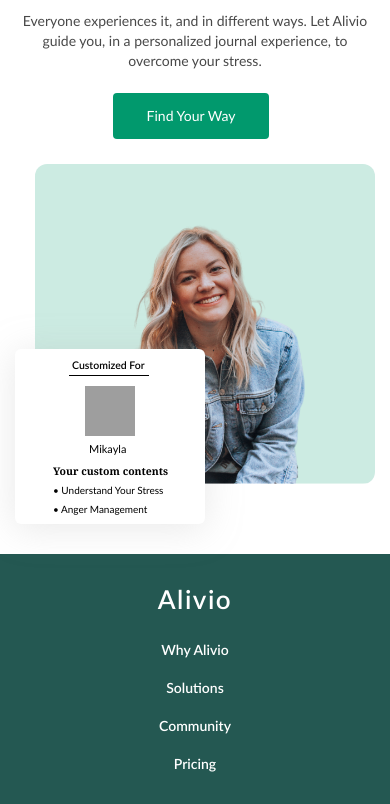
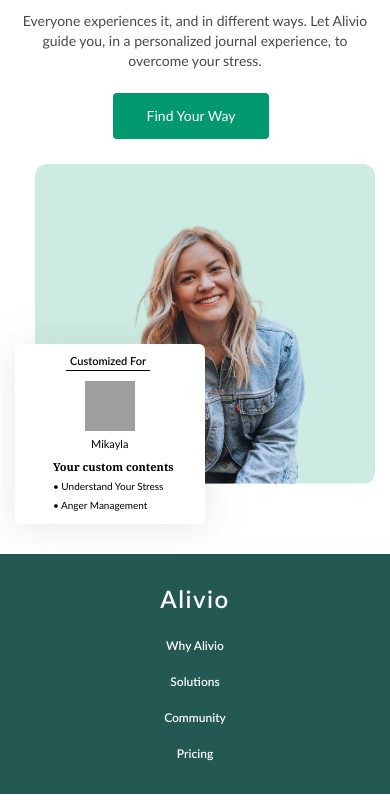
Before and after one commit to Sabirov-Amir/webpage-Alivio, a plain HTML site: page index.html in a window 390 px wide. Shown: the part 3364-4168 px from the top of the page. Drawn offline with nearby package versions, Linux system fonts and the light colour scheme; grey boxes are pictures that could not be loaded.

Commit message:
some corrects

```diff
--- a/scss/adaptive.scss
+++ b/scss/adaptive.scss
@@ -1488,7 +1488,7 @@
         }
 
         &__name {
-            width: 42px;
+            width: 38px;
             font-family: Lato-Regular;
             font-size: 11px;
             color: #000000;
@@ -2071,7 +2071,7 @@
 
         &__card {
             width: 190px;
-            height: 174px;
+            height: 180px;
             position: absolute;
             bottom: 0px;
             left: -30px;
@@ -2083,20 +2083,20 @@
         filter: drop-shadow(0px 4px 18px rgba(165, 165, 165, 0.25));
 
         &__title {
-            width: 74px;
+            width: 80px;
             font-family: Lato-SemiBold;
-            font-size: 10.5px;
+            font-size: 11px;
             color: #000000;
             margin: 11px auto 0px;
             position: relative;
             &::before {
                 content: "";
                 position: absolute;
-                width: 80px;
+                width: 82px;
                 height: 1px;
                 background-color: #000000;
                 bottom: -5px;
-                left: -3px;
+                left: -4px;
             }
         }
 
@@ -2110,7 +2110,7 @@
         }
 
         &__name {
-            width: 42px;
+            width: 38px;
             font-family: Lato-Regular;
             font-size: 11px;
             color: #000000;
@@ -2121,7 +2121,7 @@
             width: 180px;
             font-family: Georgia, 'Times New Roman', Times, serif;
             font-weight: 700;
-            font-size: 10.5px;
+            font-size: 11px;
             color: #000000;
             margin: 12px 0px 0px 38px;
         }
@@ -2695,7 +2695,7 @@
 
         &__card {
             width: 190px;
-            height: 175px;
+            height: 180px;
             position: absolute;
             bottom: 0px;
             left: 0px;
@@ -2707,20 +2707,20 @@
         filter: drop-shadow(0px 4px 18px rgba(165, 165, 165, 0.25));
 
         &__title {
-            width: 76px;
+            width: 80px;
             font-family: Lato-SemiBold;
-            font-size: 10.5px;
+            font-size: 11px;
             color: #000000;
             margin: 11px auto 0px;
             position: relative;
             &::before {
                 content: "";
                 position: absolute;
-                width: 80px;
+                width: 84px;
                 height: 1px;
                 background-color: #000000;
                 bottom: -5px;
-                left: -3px;
+                left: -4px;
             }
         }
 
@@ -2734,7 +2734,7 @@
         }
 
         &__name {
-            width: 42px;
+            width: 38px;
             font-family: Lato-Regular;
             font-size: 11px;
             color: #000000;
@@ -2745,7 +2745,7 @@
             width: 180px;
             font-family: Georgia, 'Times New Roman', Times, serif;
             font-weight: 700;
-            font-size: 10.5px;
+            font-size: 11px;
             color: #000000;
             margin: 12px 0px 0px 38px;
         }
@@ -2770,7 +2770,7 @@
     // ---------------------------------- footer 576 - done
 
     .footer {
-        min-height: 250px;
+        min-height: 240px;
         background: #245852;
         display: flex;
         align-items: center;
@@ -2782,20 +2782,20 @@
 
         &__title {
             font-family: Lato-SemiBold;
-            font-size: 26px;
+            font-size: 24px;
             color: #FFFFFF;
             letter-spacing: 1.5px;
         }
 
         &__subtitle {
-            margin-top: 30px;
+            margin-top: 26px;
         }
 
         &__link {
-            margin-top: 22px;
+            margin-top: 20px;
             a {
                 font-family: Lato-SemiBold;
-                font-size: 14px;
+                font-size: 12px;
                 color: #FFFFFF;
             }
         }
```
Also changed, not shown: css/adaptive.css.
